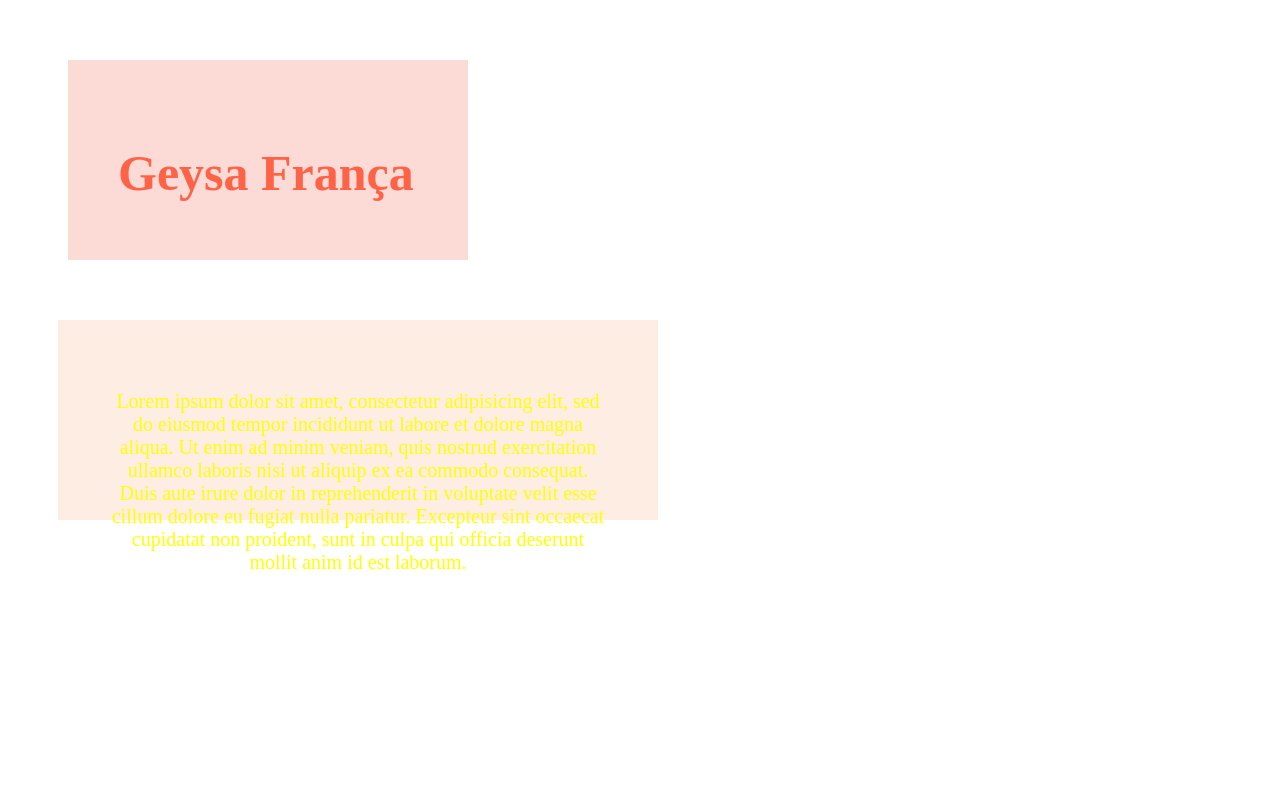
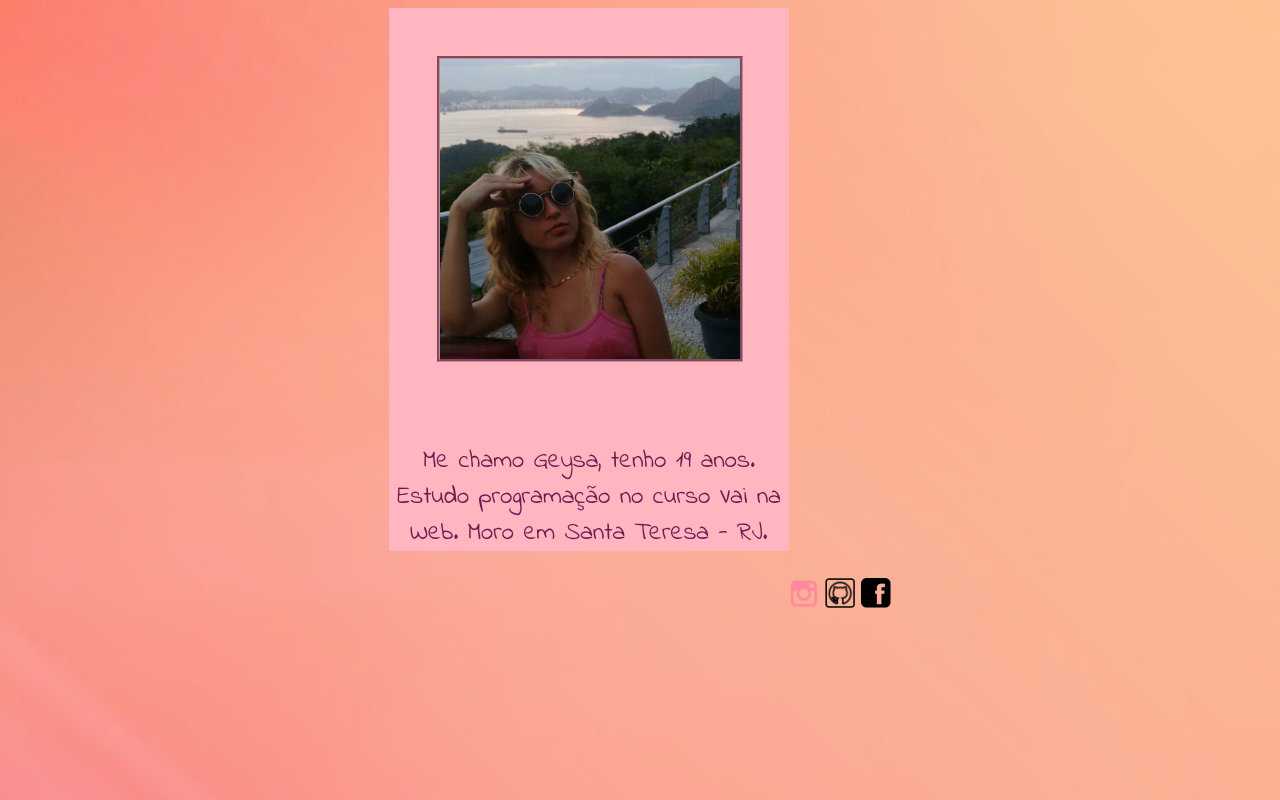
Before and after one commit to geysafran/geysa.github.io, a plain HTML site: page index.html in a window 1280 px wide. Drawn offline with Linux system fonts and the light colour scheme.

Commit message:
lapidando perfil

```diff
--- a/index.html
+++ b/index.html
@@ -5,16 +5,24 @@
 	<title>Geysa</title>
 	<meta charset="utf-8">
 	<link rel="stylesheet" href="./style.css">
+	<link href="https://fonts.googleapis.com/css?family=Indie+Flower" rel="stylesheet">
+
 </head>
-<body>
-<header id="header"><h1>Geysa França</h1></header>
+<body id="body">
+
 <main id="main">
-	<p class="paragraph"> Lorem ipsum dolor sit amet, consectetur adipisicing elit, sed do eiusmod
-	tempor incididunt ut labore et dolore magna aliqua. Ut enim ad minim veniam,
-	quis nostrud exercitation ullamco laboris nisi ut aliquip ex ea commodo
-	consequat. Duis aute irure dolor in reprehenderit in voluptate velit esse
-	cillum dolore eu fugiat nulla pariatur. Excepteur sint occaecat cupidatat non
-	proident, sunt in culpa qui officia deserunt mollit anim id est laborum. </p>
+	<section class="boxone">
+	<div class="img">
+		<img src="./profilephoto.jpg" class="photo">
+	</div>
+	<p class="paragraph"> Me chamo Geysa, tenho 19 anos. Estudo programação no curso Vai na Web. Moro em Santa Teresa - RJ.   </p>
+</section>
 </main>
 </body>
+<footer id="pe">
+	<img src="./insta.png" class="insta"><a href="https://www.instagram.com/geykiff/"></a>
+	<img src="./github.png" class="git"><a href="https://github.com/geysafran"></a>
+	<img src="./face.png" class="face"><a href="https://www.facebook.com/geysa.franca.564"></a>
+
+</footer>
 </html>
--- a/style.css
+++ b/style.css
@@ -1,36 +1,87 @@
 #body {
 	display: flex;
 	justify-content: center;
+	background: url(./background.jpg);
+	background-repeat: no-repeat;
+	font-family: 'Indie Flower', cursive;
+
 }
-#header { width: 300px;
+#header {
+	width: 300px;
 	height: 100px;
-	padding: 50px;
-margin: 60px;
-background-color: #fcdad5;
+	margin: 40px;
+	background-color: #FFB5C5;
+    text-align: center;
+
+    border-radius: 164px;
+}
+
+.boxtwo {
 
 }
 
+
 #main{
 
-	width: 500px;
-	height: 100px;
-	padding: 50px;
-margin: 50px;
-background-color: #feede3;
+
+}
+
+.boxone {
+	width: 400px;
+	background-color: #FFB6C1;
+
 }
 
 .paragraph {
-	font-size: 20px;
-	color: yellow;
-	text-align: center;
+	font-size: 25px;
+	color: #751950;
+		text-align: center;
 
 
 }
 
 h1 {
-	color: tomato;
+	color: #751950;
 	font-size: 50px;
 	width: 300px;
 	height: 200px;
 
 }
+
+.img {
+
+
+
+
+}
+
+.photo {
+	width: 300px;
+	height: 300px;
+	border-style: groove;
+	border-color: #ce819b;
+	text-align: center;
+	    margin: 12%;
+
+}
+
+.insta {
+	width: 30px;
+    height: 30px; }
+
+.git {
+	width: 30px;
+    height: 30px;
+}
+
+.face {
+	width: 30px;
+    height: 30px;
+
+}
+
+
+#pe {
+	  margin-top: 570px;
+
+}
```
Also changed, not shown: Facebook_Logo.png (added), background.jpg (added), face.png (added), git.png (added), github.png (added), insta.png (added), profilephoto.jpg (added), work.jpg (added).
